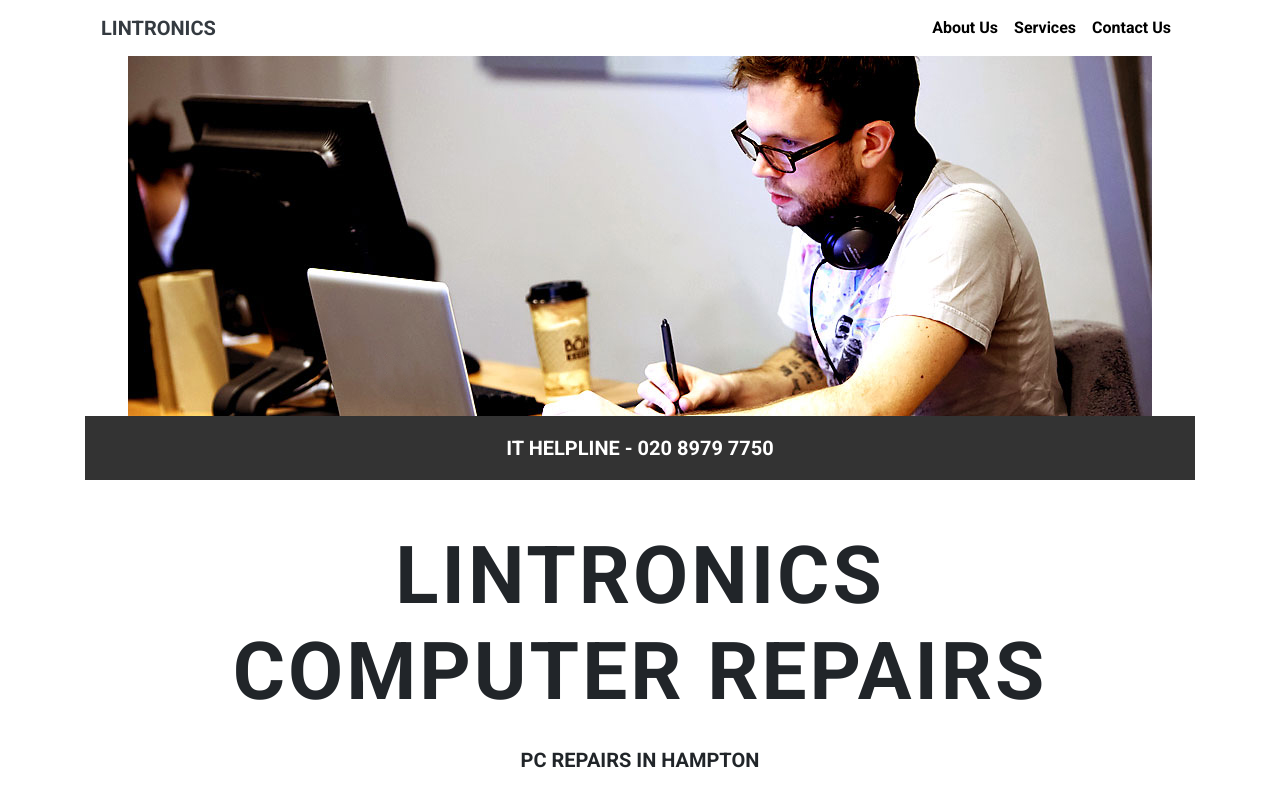
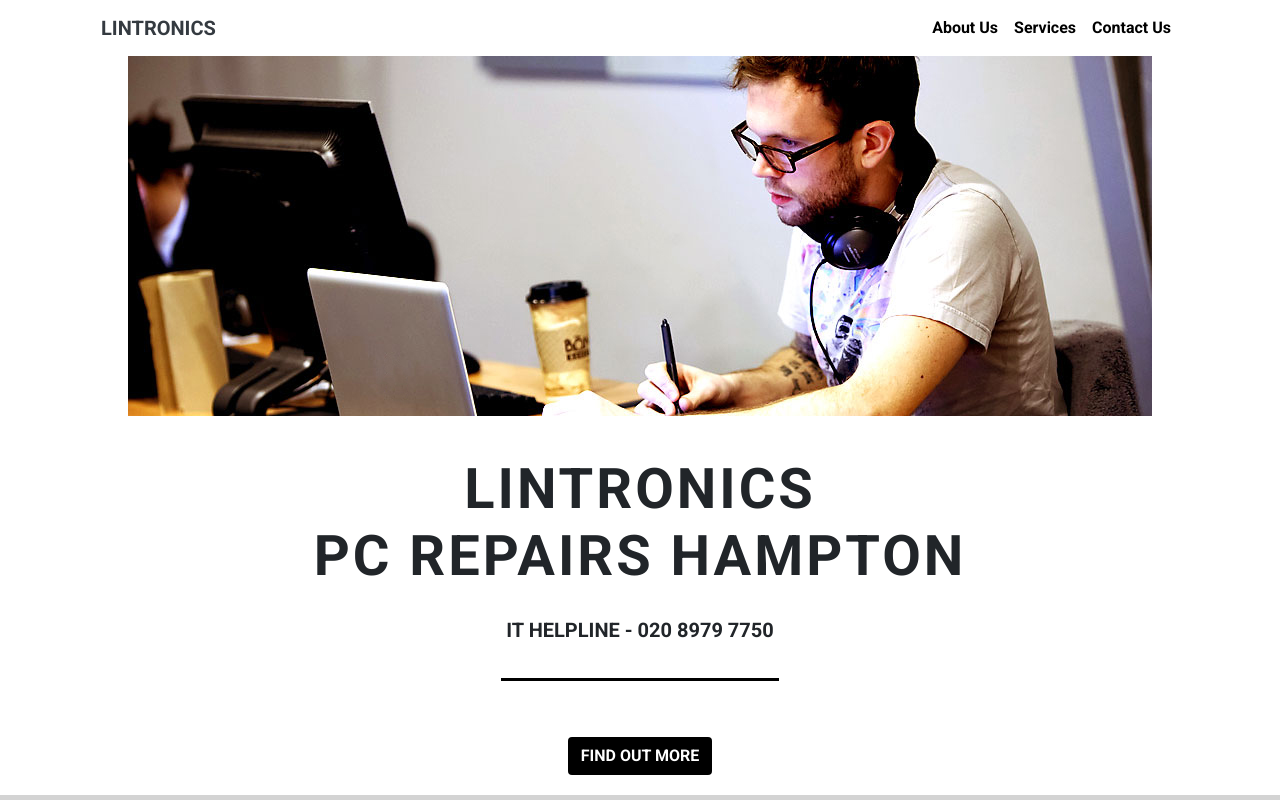
Before and after one commit to adamrichardturner/lintronics, a plain HTML site: page index.html in a window 1280 px wide. Shown: the top 800 px of the page. Drawn offline with nearby package versions, Linux system fonts and the light colour scheme.

Commit message:
update content

```diff
--- a/css/style.css
+++ b/css/style.css
@@ -3,7 +3,7 @@ html {
 }
 
 h1, h2, h3 {
-  font-family: 'Roboto';
+  font-family: 'Roboto', sans-serif;
   text-transform: uppercase;
   text-align: center;
   padding: 20px 0px;
@@ -44,7 +44,7 @@ a:hover {
 div.nav-container {}
 
 nav.navbar {
-  font-family: 'Roboto';
+  font-family: 'Roboto', sans-serif;
   color: black !important;
 }
 
@@ -83,7 +83,7 @@ header {
 }
 
 header h1 {
-  font-family: 'Roboto';
+  font-family: 'Roboto', sans-serif;
   text-transform: uppercase;
   text-align: center;
 }
@@ -94,22 +94,14 @@ div.lintronics-slider img {
   margin: 0 auto;
 }
 
-div.lintronics-caption {
-  background-color: rgba(0, 0, 0, 0.8);
-  color: #fff;
-  margin: 0;
-  position: relative;
-  width: 100%
-}
-
 div.lintronics-textbox {
   padding: 20px 0px;
-  font-family: 'Roboto';
+  font-family: 'Roboto', sans-serif;
   text-align: center;
 }
 
 div.lintronics-textbox h1 {
-  font-size: 5rem;
+  font-size: 3.5rem;
   letter-spacing: 3px;
 }
 
--- a/index.html
+++ b/index.html
@@ -48,13 +48,10 @@
           <div><img src="assets/2.jpg" alt=""></div>
           <div><img src="assets/3.jpg" alt=""></div>
         </div>
-        <div class="lintronics-caption">
-          <h3>IT Helpline - 020 8979 7750</h3>
-        </div>
       </div>
       <div class="lintronics-textbox">
-        <h1 class="align-middle">LINTRONICS<br />COMPUTER REPAIRS</h1>
-        <h3>PC Repairs in Hampton</h3>
+        <h1 class="align-middle">LINTRONICS<br />PC REPAIRS HAMPTON</h1>
+        <h3>IT Helpline - 020 8979 7750</h3>
         <hr>
         <a href="#lintronics-about">
           <div class="btn-header">
```
